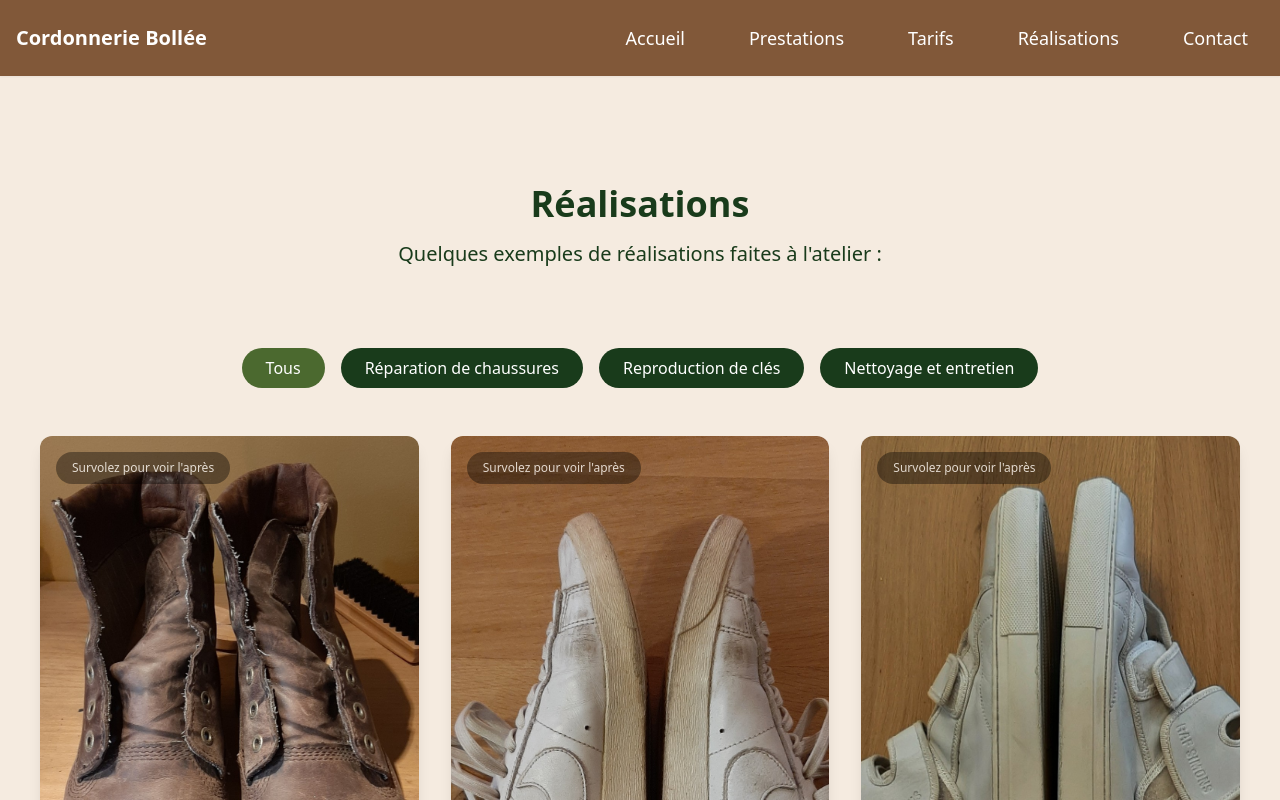
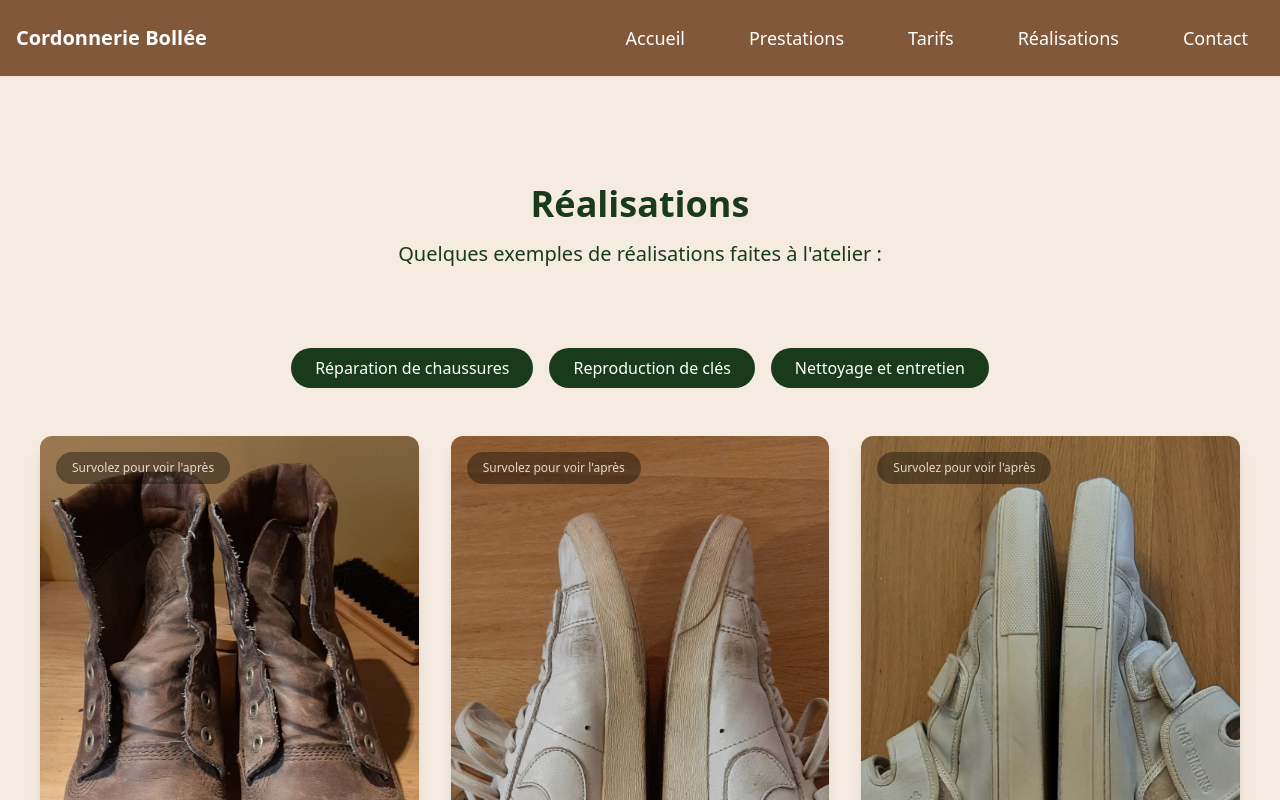
Before and after one commit to Nasquyk/CordonnerieBollee, a Nuxt app: page /realisation in a window 1280 px wide. Shown: the top 800 px of the page. Built offline with nearby package versions, Linux system fonts and the light colour scheme.

Commit message:
delete onglet tous

```diff
--- a/pages/realisation.vue
+++ b/pages/realisation.vue
@@ -91,7 +91,7 @@ export default {
   data() {
     return {
       selectedCategory: 'Tous',
-      categories: ['Tous', 'Réparation de chaussures', 'Reproduction de clés', 'Nettoyage et entretien'],
+      categories: ['Réparation de chaussures', 'Reproduction de clés', 'Nettoyage et entretien'],
       works: [
         {
           title: 'Boots',
```
